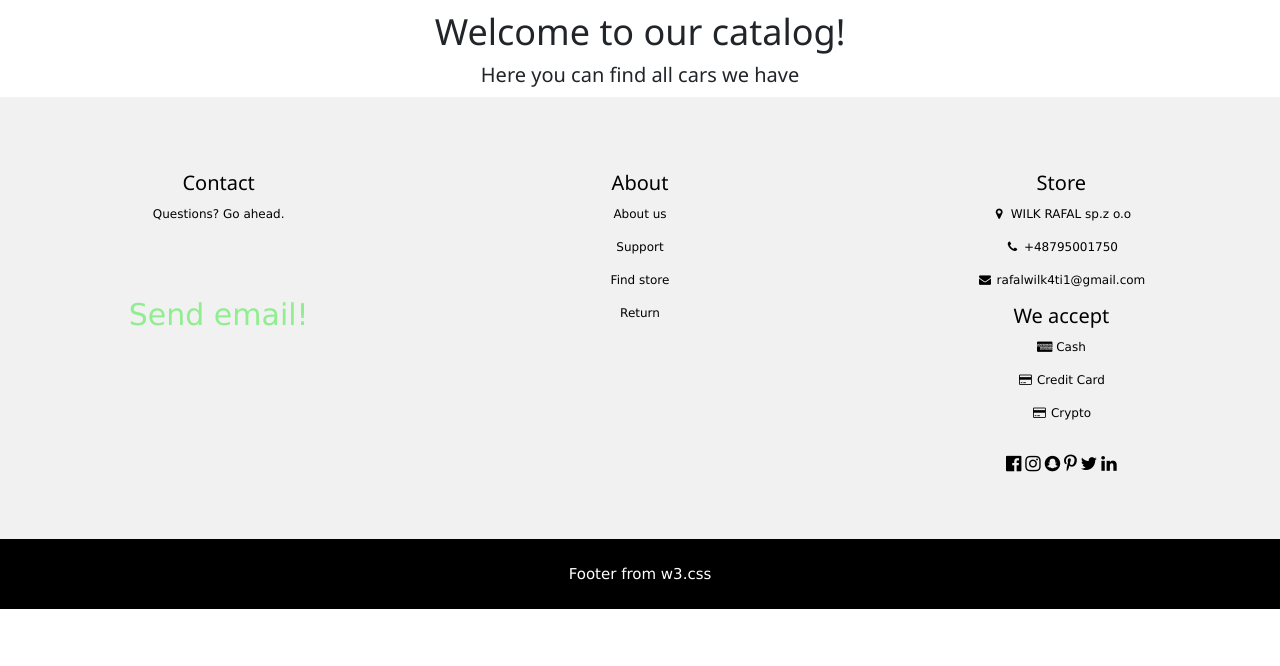
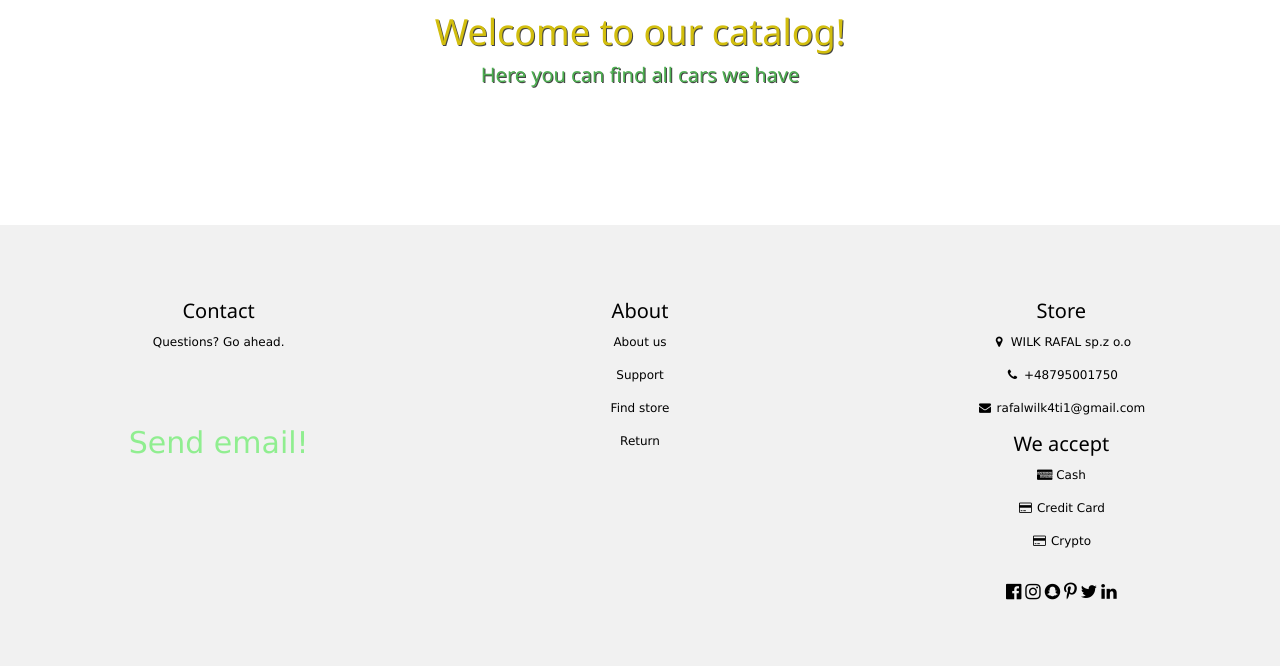
Before and after one commit to rafalwilk4ti1/django_projects, a Django app: page /catalog/ in a window 1280 px wide. Shown: the part 53-719 px from the top of the page. Run offline with Django 3.2, Linux system fonts and the light colour scheme; data that the repository does not hold is empty; some libraries are stand-ins or nearby versions.

Commit message:
Makeover of the main page, styled a catalog page

```diff
--- a/shop/main_page/templates/main_page/catalog.html
+++ b/shop/main_page/templates/main_page/catalog.html
@@ -4,40 +4,36 @@
 
 {% block title %} Our cars {% endblock %}
 
-{% block welcome %} <h1 class="w3-center"> Welcome to our catalog! </h1>
+{% block welcome %} <h1 class="w3-center w3-text-yellow" style="text-shadow: 1px 1px 0 #444"> Welcome to our catalog! </h1>
 
-<h4 class="w3-center"> Here you can find all cars we have </h4>
+<h4 class="w3-center w3-text-green" style="text-shadow: 1px 1px 0 #444"> Here you can find all cars we have </h4>
 
 {% endblock %}
 
 
-
+<div class=" w3-row w3-mobile">
 {% block content %}
-
-<div class="w3-container w3-center">
 {% for c in car %}
-    <div class="w3-row w3-padding-32 w3-hover-shadow w3-center">
-        <div class="w3-col m4 12 w3-left w3-display-container" style="height:380px;">
-        <br><br><br>
+    <div class="w3-col w3-padding-32 w3-border w3-mobile" style=" width: 50%; height: 600px;" >
+            <div class=" w3-center w3-mobile">
                 <p class="w3-wide">{{ c.name }}</p>
                 <p class="w3-wide">{{ c.model }}</p>
         <!--        <p>{{ c.vin }}</p>-->
                 <p class="w3-wide">{{ c.year }}</p>
                 <p class="w3-wide">{{ c.price_currency }} {{ c.price }}</p>
             </div>
-        <div class="w3-col m4 12 " style="width: 550px">
-        <img src="{{ c.header_image.url }}" alt="" width='100%;'>
+            <div class="w3-center w3-mobile">
+                <img src="{{ c.header_image.url }}" alt="" style="width: 400px; height: 300px"
+                     class="w3-hover-shadow">
             </div>
-        <div class="w3-col m4 12 w3-right w3-display-container" style="height:380px;">
-            <div class="w3-display-middle">
-            <button class="w3-round-xlarge w3-button w3-middle w3-blue w3-block"
-                    style="width: 150%;" onclick="location.href='{% url 'purchase' %}'">Purchase</button>
-            </div>
+            <div class="w3-display-container w3-center w3-padding-64 w3-mobile">
+                <button class="w3-round-xlarge w3-button w3-blue w3-block w3-display-middle" style="width:50%;"
+                         onclick="location.href='{% url 'purchase' %}'">Purchase</button>
             </div>
     </div>
 {% endfor %}
 </div>
-
+<div class="w3-container w3-padding-64"></div>
 
 
 
--- a/shop/main_page/templates/main_page/register.html
+++ b/shop/main_page/templates/main_page/register.html
@@ -87,7 +87,7 @@
 							<div class="input-group-append">
 								<span class="input-group-text"><i class="fas fa-user"></i></span>
 							</div>
-							<input type="text" name="username">
+							{{form.username}}
 						</div>
 						<div class="input-group mb-2">
 							<div class="input-group-append">
--- a/shop/shop/settings.py
+++ b/shop/shop/settings.py
@@ -127,9 +127,9 @@ USE_TZ = True
 # https://docs.djangoproject.com/en/3.2/howto/static-files/
 
 STATIC_URL = '/static/'
-MEDIA_URL = '/media/'
+MEDIA_URL = '/images/'
 
-MEDIA_ROOT = os.path.join(BASE_DIR, 'media')
+MEDIA_ROOT = os.path.join(BASE_DIR, 'images')
 
 STATICFILES_DIRS = (
     os.path.join(BASE_DIR, 'static'),
```
Also changed, not shown: shop/main_page/templates/main_page/index.html (+14 -19 lines), shop/main_page/templates/main_page/purchase.html (+15 -1 lines), shop/static/images/background.jpg (added), shop/static/images/main_photo.jpg (renamed from shop/main_page/static/main_page/images/main_photo.jpg). Lines whose indentation alone changed are shown as unchanged.
